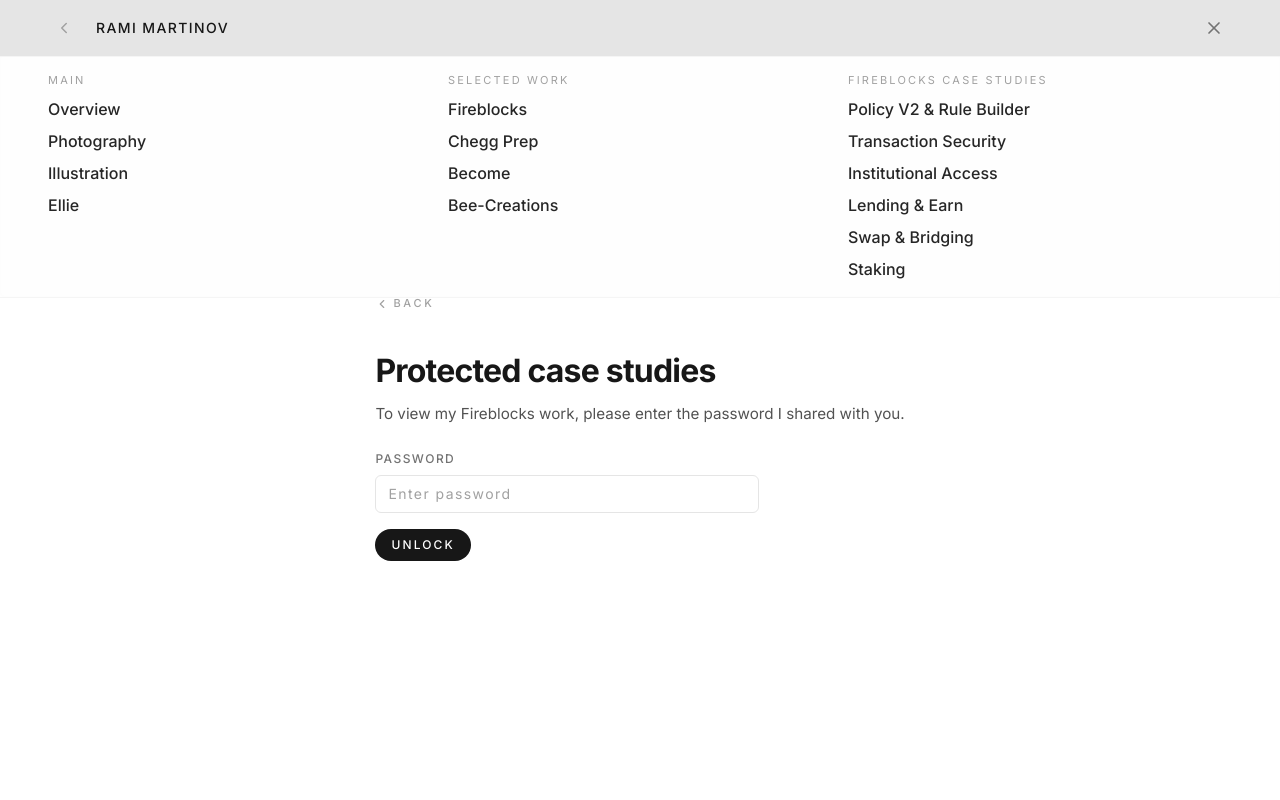
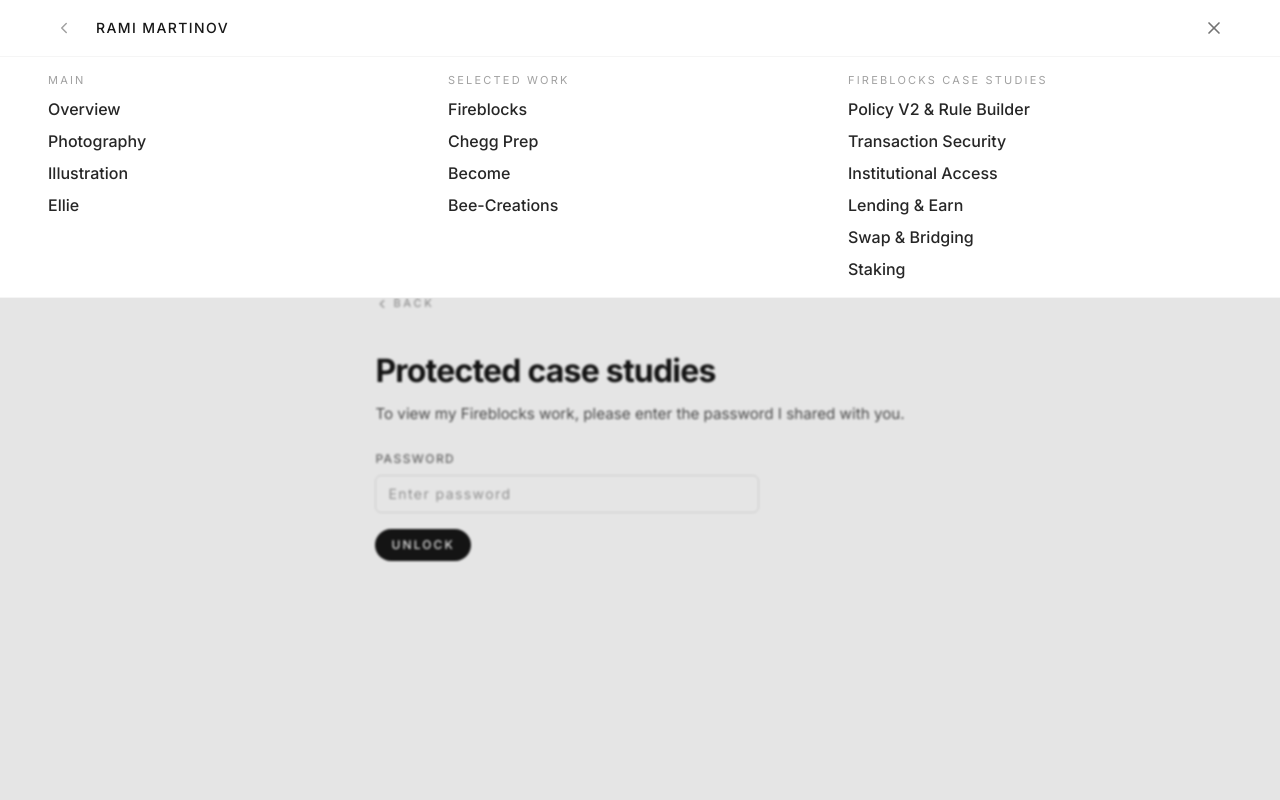
Before and after one commit to Rami-martinov/Portfolio, a React (Vite) app: page /work/fireblocks in a window 1280 px wide. Both pictures are taken after a click on the button 1214 px from the left and 28 px from the top of the page. Shown: the top 800 px of the page. Built offline with nearby package versions, Linux system fonts and the light colour scheme; a web font is replaced by a local one.

Commit message:
menu backdrop fix

```diff
--- a/src/app/components/Layout.tsx
+++ b/src/app/components/Layout.tsx
@@ -30,8 +30,18 @@
   return (
     <LightboxProvider>
     <div className="min-h-screen bg-white text-neutral-900" style={{ fontFamily: "'Inter', sans-serif" }}>
+      {/* Backdrop behind header/menu, above page content */}
+      {menuOpen && (
+        <button
+          type="button"
+          aria-label="Close navigation"
+          onClick={() => setMenuOpen(false)}
+          className="fixed inset-0 z-40 bg-black/10 backdrop-blur-[1px]"
+        />
+      )}
+
       {/* Navigation */}
-      <nav className="fixed top-0 left-0 right-0 z-50 bg-white/80 backdrop-blur-md border-b border-neutral-100">
+      <nav className="fixed top-0 left-0 right-0 z-50 bg-white border-b border-neutral-100">
         <div className="max-w-7xl mx-auto px-6 md:px-12 flex items-center justify-between h-14">
           <div className="flex items-center gap-4">
             {!isHome && (
@@ -65,16 +75,6 @@
             {menuOpen ? <X className="w-5 h-5" /> : <Menu className="w-5 h-5" />}
           </button>
         </div>
-
-        {/* Subtle backdrop overlay */}
-        {menuOpen && (
-          <button
-            type="button"
-            aria-hidden="true"
-            onClick={() => setMenuOpen(false)}
-            className="fixed inset-0 z-[-1] bg-black/10 backdrop-blur-[1px] transition-opacity"
-          />
-        )}
 
         {/* Menu panel */}
         {menuOpen && (
```
